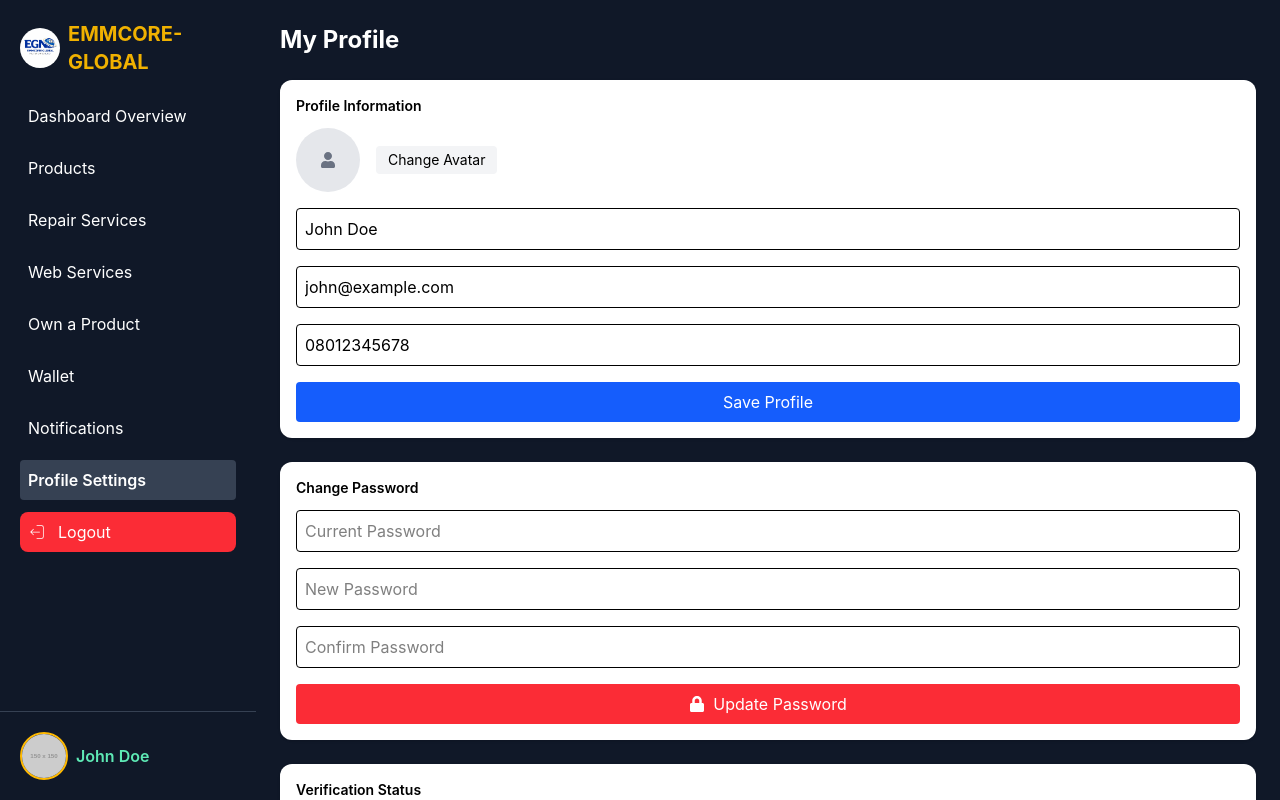
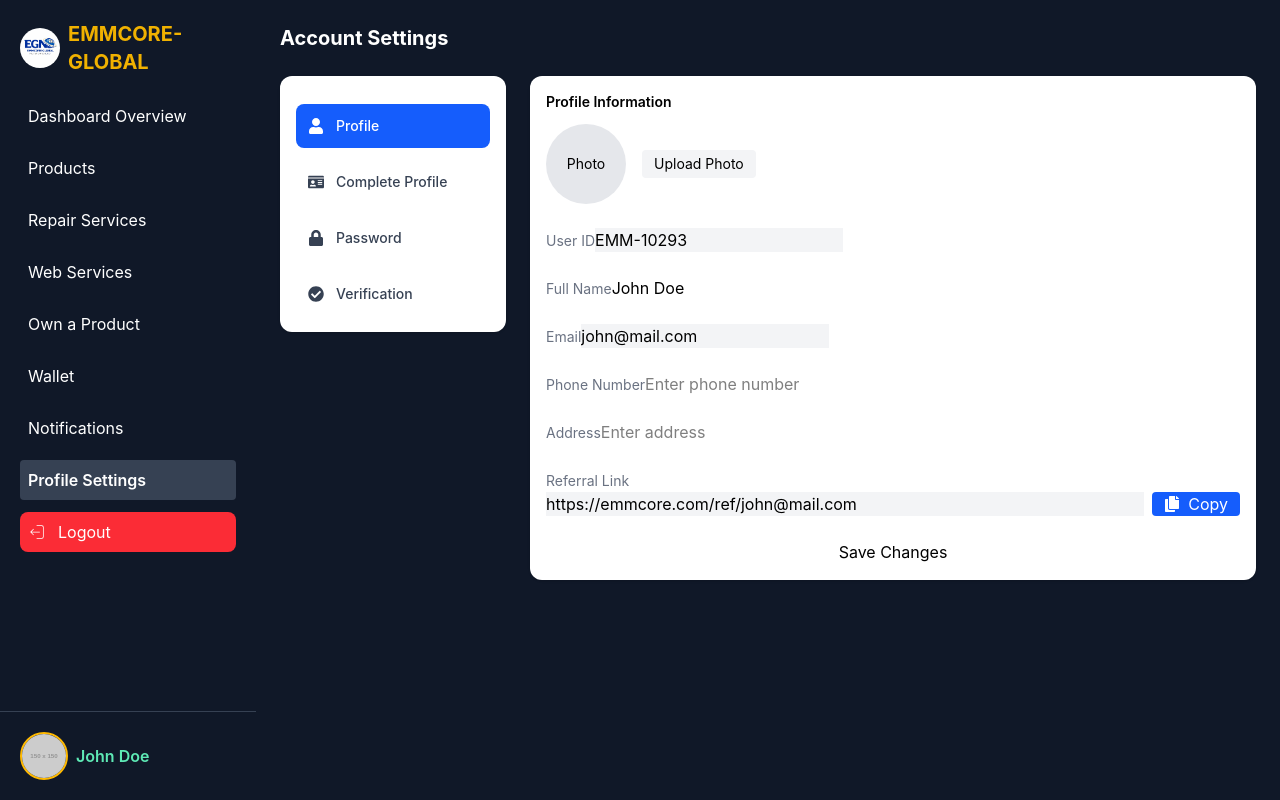
Before and after one commit to Emmy3131/emmcore-global-networks, a React (Vite) app: page /dashboard/profile in a window 1280 px wide. Shown: the top 800 px of the page. Built offline with nearby package versions, Linux system fonts and the light colour scheme.

Commit message:
added some features on my user profile

```diff
--- a/src/Pages/Dashbords/UsersDashbord/UserProfile.jsx
+++ b/src/Pages/Dashbords/UsersDashbord/UserProfile.jsx
@@ -1,14 +1,19 @@
 import { useState } from "react";
-import { FaUser, FaLock, FaCheckCircle } from "react-icons/fa";
+import {FaUser, FaLock, FaCheckCircle, FaIdCard,  FaCopy} from "react-icons/fa";
 import Card from "../../../Component/Card";
+
 
 const UserProfile = () => {
 
-  // ✅ STATES
+  // ✅ ACTIVE TAB
+  const [activeTab, setActiveTab] = useState("profile");
+
+  // PROFILE DATA
   const [profile, setProfile] = useState({
     name: "John Doe",
-    email: "john@example.com",
-    phone: "08012345678",
+    email: "john@mail.com",
+    phone: "",
+    address: "",
   });
 
   const [password, setPassword] = useState({
@@ -17,191 +22,329 @@ const UserProfile = () => {
     confirm: "",
   });
 
-  const [verification, setVerification] = useState({
-    emailVerified: true,
-    phoneVerified: false,
-  });
-
-  // ✅ HANDLERS
-  const handleProfileUpdate = (e) => {
-    e.preventDefault();
-    console.log("Updated Profile:", profile);
-    alert("Profile updated successfully");
+  const verification = {
+    email: true,
+    phone: false,
+    identity: false,
   };
 
-  const handlePasswordChange = (e) => {
-    e.preventDefault();
+  /* ------------------ COMPONENT SECTIONS ------------------ */
+const ProfileSection = () => {
+    const referralLink = `https://emmcore.com/ref/${profile.email}`;
 
-    if (password.new !== password.confirm) {
-      return alert("Passwords do not match");
-    }
-
-    console.log("Password Change:", password);
-    alert("Password updated successfully");
-
-    setPassword({ current: "", new: "", confirm: "" });
+  const copyReferral = () => {
+    navigator.clipboard.writeText(referralLink);
+    alert("Referral link copied!");
   };
-
-  const handleVerifyPhone = () => {
-    alert("Verification code sent to phone");
-  };
-
     return (
-    <div className="w-full mx-auto p-3 sm:p-6 space-y-6">
-
-      {/* HEADER */}
-      <h1 className="text-lg sm:text-xl lg:text-2xl font-bold text-white">
-        My Profile
-      </h1>
-
-      {/* 👤 PROFILE INFO */}
   <Card title="Profile Information">
 
-        <form onSubmit={handleProfileUpdate} className="space-y-4">
+      <form className="space-y-6">
 
-          {/* Avatar */}
+        {/* PROFILE IMAGE */}
         <div className="flex items-center gap-4">
-            <div className="w-16 h-16 rounded-full bg-gray-200 flex items-center justify-center text-gray-500">
-              <FaUser />
+          <div className="w-20 h-20 rounded-full bg-gray-200 flex items-center justify-center text-sm">
+            Photo
           </div>
 
           <button
             type="button"
-              className="text-sm bg-gray-100 px-3 py-1 rounded"
+            className="text-sm bg-gray-100 px-3 py-1 rounded hover:bg-gray-200"
           >
-              Change Avatar
+            Upload Photo
           </button>
         </div>
 
+        {/* USER ID */}
+        <div>
+          <label className="text-sm text-gray-500">User ID</label>
+          <input
+            type="text"
+            value="EMM-10293"
+            readOnly
+            className="input bg-gray-100"
+          />
+        </div>
+
+        {/* FULL NAME */}
+        <div>
+          <label className="text-sm text-gray-500">Full Name</label>
           <input
             type="text"
             value={profile.name}
             onChange={(e) =>
               setProfile({ ...profile, name: e.target.value })
             }
-            className="w-full border p-2 rounded"
-            placeholder="Full Name"
+            className="input"
           />
+        </div>
 
+        {/* EMAIL */}
+        <div>
+          <label className="text-sm text-gray-500">Email</label>
           <input
             type="email"
             value={profile.email}
-            onChange={(e) =>
-              setProfile({ ...profile, email: e.target.value })
-            }
-            className="w-full border p-2 rounded"
-            placeholder="Email"
+            readOnly
+            className="input bg-gray-100"
           />
+        </div>
 
+        {/* PHONE */}
+        <div>
+          <label className="text-sm text-gray-500">Phone Number</label>
           <input
             type="text"
             value={profile.phone}
             onChange={(e) =>
               setProfile({ ...profile, phone: e.target.value })
             }
-            className="w-full border p-2 rounded"
-            placeholder="Phone Number"
+            className="input"
+            placeholder="Enter phone number"
+          />
+        </div>
+
+        {/* ADDRESS */}
+        <div>
+          <label className="text-sm text-gray-500">Address</label>
+          <input
+            type="text"
+            value={profile.address}
+            onChange={(e) =>
+              setProfile({ ...profile, address: e.target.value })
+            }
+            className="input"
+            placeholder="Enter address"
+          />
+        </div>
+
+        {/* REFERRAL LINK */}
+        <div>
+          <label className="text-sm text-gray-500">
+            Referral Link
+          </label>
+
+          <div className="flex gap-2">
+            <input
+              type="text"
+              value={referralLink}
+              readOnly
+              className="input flex-1 bg-gray-100"
             />
 
-          <button className="bg-blue-600 text-white px-4 py-2 rounded w-full">
-            Save Profile
+            <button
+              type="button"
+              onClick={copyReferral}
+              className="px-3 bg-blue-600 text-white rounded flex items-center gap-2"
+            >
+              <FaCopy /> Copy
+            </button>
+          </div>
+        </div>
+
+        {/* SAVE BUTTON */}
+        <button className="btn-primary w-full">
+          Save Changes
         </button>
 
       </form>
+
     </Card>
+    );
+    };
 
-      {/* 🔐 PASSWORD */}
+
+  const CompleteProfile = () => (
+    <Card title="Complete Your Profile">
+      <div className="space-y-4">
+
+        <input
+          type="text"
+          placeholder="Phone Number"
+          value={profile.phone}
+          onChange={(e) =>
+            setProfile({ ...profile, phone: e.target.value })
+          }
+          className="input"
+        />
+
+        <input
+          type="text"
+          placeholder="Address"
+          value={profile.address}
+          onChange={(e) =>
+            setProfile({ ...profile, address: e.target.value })
+          }
+          className="input"
+        />
+
+        <button className="btn-primary w-full">
+          Update Profile
+        </button>
+
+      </div>
+    </Card>
+  );
+
+  const PasswordSection = () => (
     <Card title="Change Password">
-
-        <form onSubmit={handlePasswordChange} className="space-y-4">
+      <form className="space-y-4">
 
         <input
           type="password"
           placeholder="Current Password"
-            value={password.current}
-            onChange={(e) =>
-              setPassword({ ...password, current: e.target.value })
-            }
-            className="w-full border p-2 rounded"
+          className="input"
         />
 
         <input
           type="password"
           placeholder="New Password"
-            value={password.new}
-            onChange={(e) =>
-              setPassword({ ...password, new: e.target.value })
-            }
-            className="w-full border p-2 rounded"
+          className="input"
         />
 
         <input
           type="password"
           placeholder="Confirm Password"
-            value={password.confirm}
-            onChange={(e) =>
-              setPassword({ ...password, confirm: e.target.value })
-            }
-            className="w-full border p-2 rounded"
+          className="input"
         />
 
-          <button className="bg-red-500 text-white px-4 py-2 rounded w-full flex items-center justify-center gap-2">
-            <FaLock /> Update Password
+        <button className="bg-red-500 text-white w-full py-2 rounded">
+          Update Password
         </button>
 
       </form>
     </Card>
+  );
 
-      {/* ✅ VERIFICATION */}
-      <Card title="Verification Status">
+  const VerificationSection = () => (
+    <Card title="Account Verification">
 
       <div className="space-y-4">
 
-          {/* EMAIL */}
-          <div className="flex justify-between items-center bg-gray-50 p-3 rounded">
-            <div>
-              <p className="font-medium text-sm">Email Verification</p>
-              <p className="text-xs text-gray-500">{profile.email}</p>
-            </div>
+        <VerificationItem
+          title="Email Verification"
+          verified={verification.email}
+        />
 
-            <span
-              className={`text-xs px-2 py-1 rounded ${
-                verification.emailVerified
-                  ? "bg-green-100 text-green-600"
-                  : "bg-red-100 text-red-600"
-              }`}
-            >
-              {verification.emailVerified ? "Verified" : "Not Verified"}
-            </span>
-          </div>
+        <VerificationItem
+          title="Phone Verification"
+          verified={verification.phone}
+        />
 
-          {/* PHONE */}
-          <div className="flex justify-between items-center bg-gray-50 p-3 rounded">
-            <div>
-              <p className="font-medium text-sm">Phone Verification</p>
-              <p className="text-xs text-gray-500">{profile.phone}</p>
-            </div>
-
-            {verification.phoneVerified ? (
-              <span className="text-xs px-2 py-1 rounded bg-green-100 text-green-600 flex items-center gap-1">
-                <FaCheckCircle /> Verified
-              </span>
-            ) : (
-              <button
-                onClick={handleVerifyPhone}
-                className="text-xs bg-blue-100 text-blue-600 px-3 py-1 rounded"
-              >
-                Verify Now
-              </button>
-            )}
-          </div>
+        <VerificationItem
+          title="Identity Verification"
+          verified={verification.identity}
+        />
 
       </div>
 
     </Card>
+  );
+
+  const VerificationItem = ({ title, verified }) => (
+    <div className="flex justify-between items-center bg-gray-50 p-4 rounded-lg">
+      <p className="text-sm font-medium">{title}</p>
+
+      {verified ? (
+        <span className="text-green-600 text-sm flex gap-1 items-center">
+          <FaCheckCircle /> Verified
+        </span>
+      ) : (
+        <button className="text-xs bg-blue-100 text-blue-600 px-3 py-1 rounded">
+          Verify
+        </button>
+      )}
+    </div>
+  );
+
+  /* ------------------ RENDER SWITCH ------------------ */
+
+  const renderContent = () => {
+    switch (activeTab) {
+      case "profile":
+        return <ProfileSection />;
+      case "complete":
+        return <CompleteProfile />;
+      case "password":
+        return <PasswordSection />;
+      case "verification":
+        return <VerificationSection />;
+      default:
+        return null;
+    }
+  };
+
+  return (
+    <div className="w-full p-3 sm:p-6">
+
+      <h1 className="text-xl font-bold text-white mb-6">
+        Account Settings
+      </h1>
+
+      <div className="grid lg:grid-cols-4 gap-6">
+
+        {/* ✅ LEFT SETTINGS MENU */}
+        <div className="lg:col-span-1">
+
+          <Card>
+
+            <SettingsItem
+              icon={<FaUser />}
+              label="Profile"
+              active={activeTab === "profile"}
+              onClick={() => setActiveTab("profile")}
+            />
+
+            <SettingsItem
+              icon={<FaIdCard />}
+              label="Complete Profile"
+              active={activeTab === "complete"}
+              onClick={() => setActiveTab("complete")}
+            />
+
+            <SettingsItem
+              icon={<FaLock />}
+              label="Password"
+              active={activeTab === "password"}
+              onClick={() => setActiveTab("password")}
+            />
+
+            <SettingsItem
+              icon={<FaCheckCircle />}
+              label="Verification"
+              active={activeTab === "verification"}
+              onClick={() => setActiveTab("verification")}
+            />
+
+          </Card>
+
+        </div>
+
+        {/* ✅ RIGHT CONTENT */}
+        <div className="lg:col-span-3">
+          {renderContent()}
+        </div>
+
+      </div>
 
     </div>
   );
 };
 
+/* ------------------ MENU ITEM ------------------ */
+
+const SettingsItem = ({ icon, label, active, onClick }) => (
+  <div
+    onClick={onClick}
+    className={`flex items-center gap-3 p-3 rounded-lg cursor-pointer transition
+      ${active
+        ? "bg-blue-600 text-white"
+        : "hover:bg-gray-100 text-gray-700"
+      }`}
+  >
+    {icon}
+    <span className="text-sm font-medium">{label}</span>
+  </div>
+);
+
 export default UserProfile;
```
Lines whose indentation alone changed are shown as unchanged.
